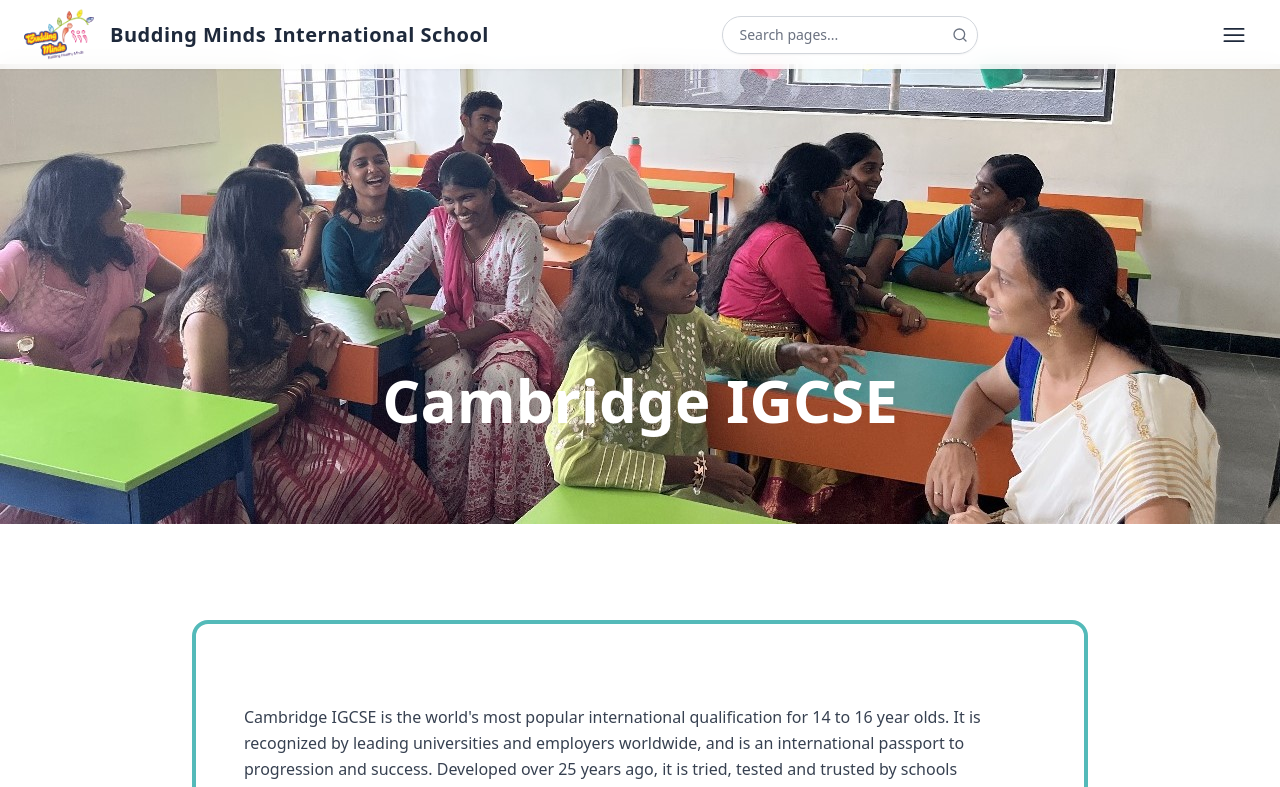
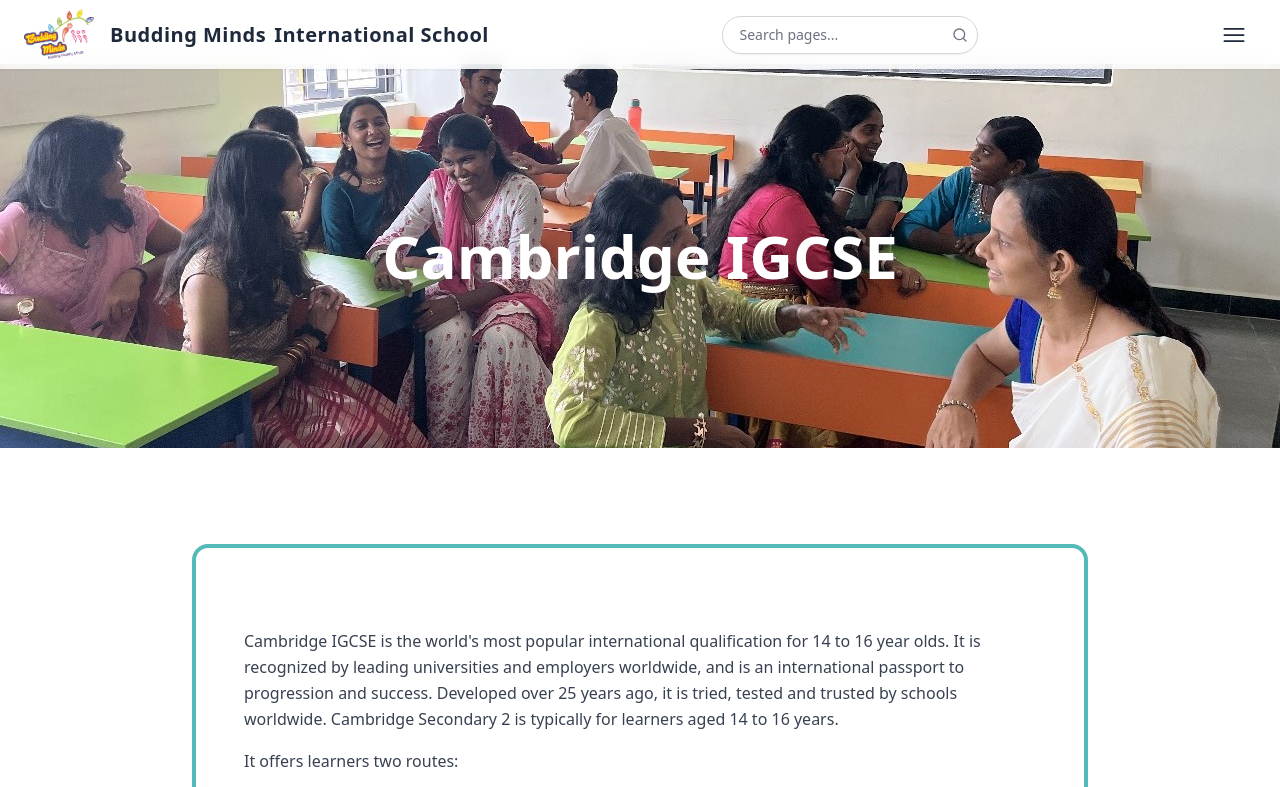
Before and after one commit to BM-Landing-Page/FrontEnd, a Next.js app: page /igcseandsenioryears in a window 1280 px wide. Shown: the top 787 px of the page. Built offline with nearby package versions, Linux system fonts and the light colour scheme.

Commit message:
`Added relative positioning and height to hero banner image`

```diff
--- a/src/components/sections/Academics/igcseandsenioryears.tsx
+++ b/src/components/sections/Academics/igcseandsenioryears.tsx
@@ -6,7 +6,7 @@
   return (
     <div className="min-h-screen bg-white text-gray-800">
       {/* Hero Banner */}
-
+      <div className="relative h-64 md:h-96 w-full">
         <img
           src="/images/igcsehero.jpeg"
           alt="Cambridge IGCSE"
@@ -15,7 +15,7 @@
         <div className="absolute inset-0 flex items-center justify-center">
           <h1 className="text-5xl md:text-6xl font-bold text-white text-center px-4">Cambridge IGCSE</h1>
         </div>
-
+      </div>
 
       {/* Main Content */}
       <div className="container mx-auto px-4 py-16 md:py-24">
```
